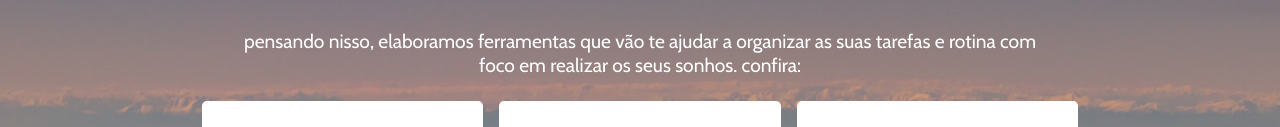
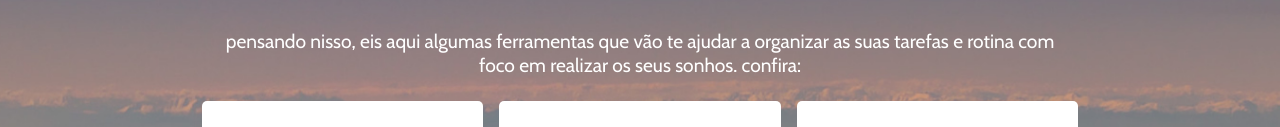
Before and after one commit to NaianeMirandaa/realizeTools, a plain HTML site: page index.html in a window 1280 px wide. Shown: the part 364-491 px from the top of the page. Drawn offline with nearby package versions, Linux system fonts and the light colour scheme.

Commit message:
alteração texto principal

```diff
--- a/index.html
+++ b/index.html
@@ -17,7 +17,7 @@
         sonhar é maravilhoso, realizar é ainda melhor!
     </h1>
     <p>
-        pensando nisso, elaboramos ferramentas que vão te ajudar a organizar as suas tarefas e rotina com foco em realizar os seus sonhos.  confira:
+        pensando nisso, eis aqui algumas ferramentas que vão te ajudar a organizar as suas tarefas e rotina com foco em realizar os seus sonhos.  confira:
     </p>
     </div>
     <div class="buttons">
```
